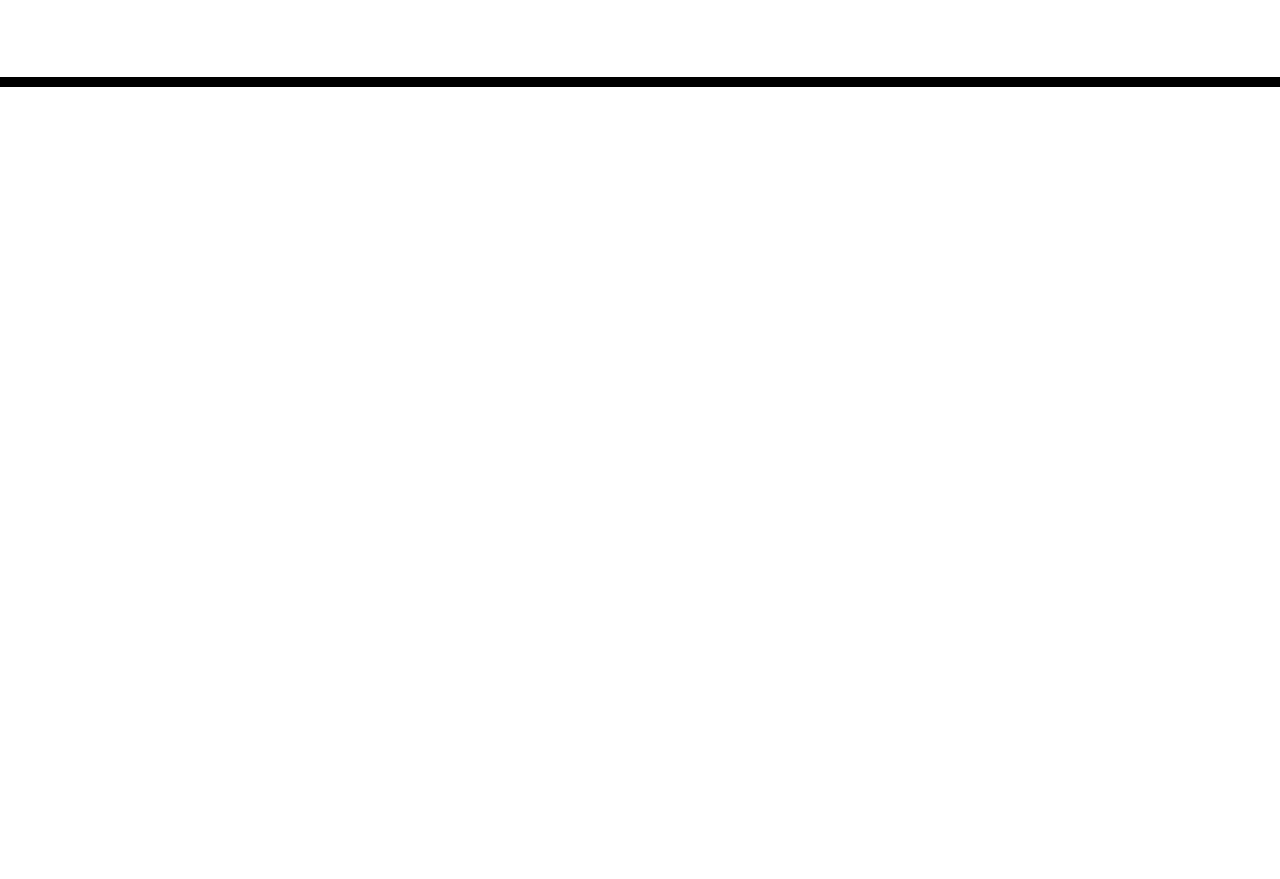
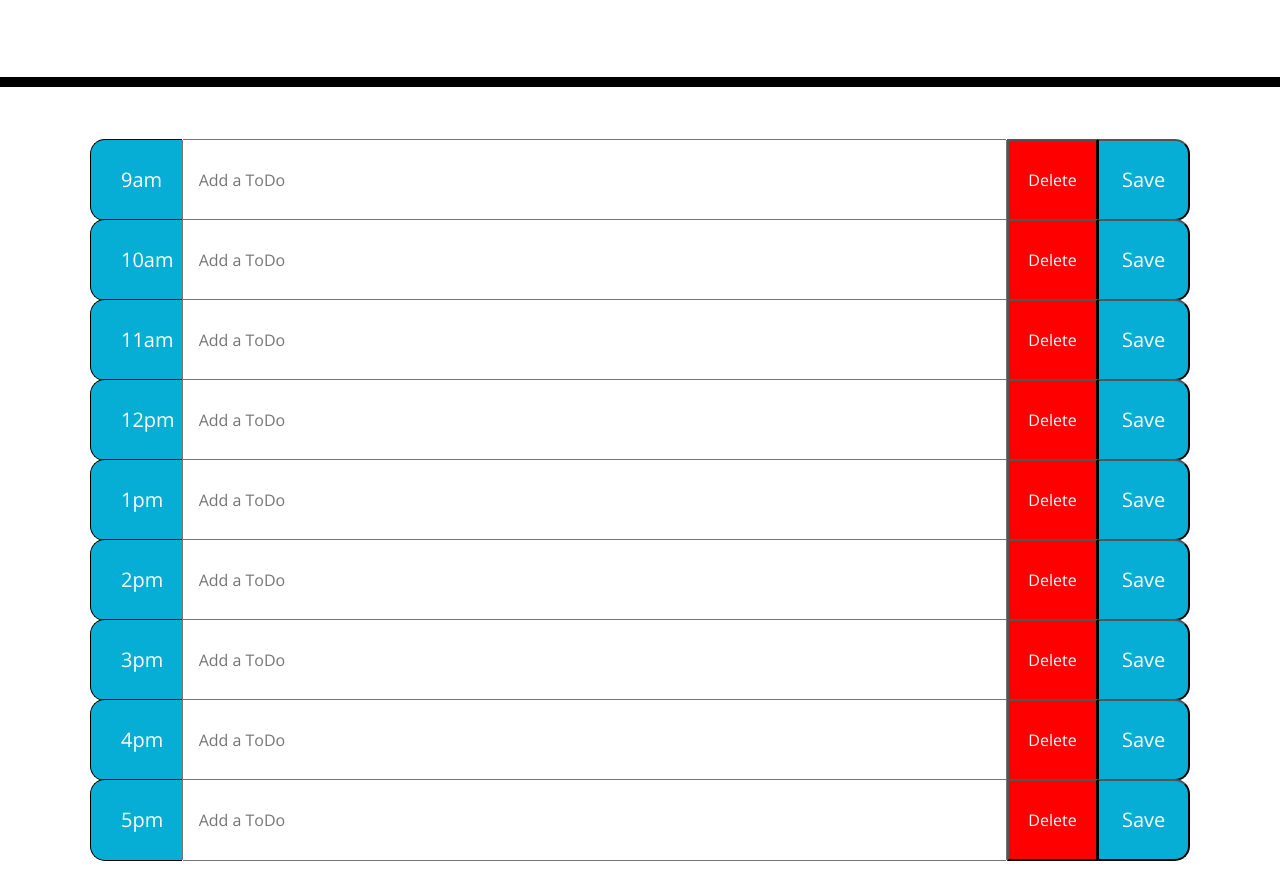
Before and after one commit to MBadi089/Work-Day-Scheduler, a plain HTML site: page index.html in a window 1280 px wide. Shown: the part 181-1060 px from the top of the page. Before the commit the page ends 800 px from the top, so only its background shows below. Drawn offline with nearby package versions, Linux system fonts and the light colour scheme; files that its build step writes are made by us from their sources.

Commit message:
added functions

```diff
--- a/assets/css/style.css
+++ b/assets/css/style.css
@@ -1,3 +1,4 @@
+
 body {
     font-family: 'Open Sans', sans-serif;
     font-size: 16px;
@@ -25,21 +26,32 @@ body {
     white-space: pre-wrap;
   }
 
+  /*-----This is the schedule portion of the page-----*/
   .time-block{
     text-align: center;
     border-radius: 15px;
   }
 
+  .container {
+    padding: 20px 35px;
+  }
+
   .row {
     white-space: pre-wrap;
     height: 80px;
-    border-top: 1px solid white;;
+    /*border-top: 1px solid white;*/
   }
 
   .hour {
-    background-color: #ffffff;
-    color: #000000;
-    border-top: 1px dashed #000000;
+    background-color: #06AED5;
+    color: white;
+    border-top: 1px solid black;
+    border-bottom: 1px solid black;
+    border-left: 1px solid black;
+    border-top-left-radius: 15px;
+    border-bottom-left-radius: 15px;
+    font-size: 20px;
+    padding: 30px;
   }
 
   .past {
@@ -57,7 +69,12 @@ body {
     color: white;
   }
 
-  .saveBtn {
+  #delBtn {
+    background-color: red;
+    color: white;
+  }
+
+  #saveBtn {
     border-left: 1px solid black;
     border-top-right-radius: 15px;
     border-bottom-right-radius: 15px;
@@ -65,7 +82,8 @@ body {
     color: white;
   }
 
-  .saveBtn i:hover {
+  #saveBtn, .delBtn i:hover {
     font-size: 20px;
     transition: all .3s ease-in-out;
   }
+/*-----End of the schedule portion of the page-----*/
--- a/assets/js/script.js
+++ b/assets/js/script.js
@@ -0,0 +1,44 @@
+//--------------------global Variables----------------------//
+userInput = '';
+var saveButton = document.getElementById('saveBtn');
+var deleteButton = document.getElementById('delBtn');
+var addToDo = document.getElementById('addToDo');
+
+//-----------------End of global Variables------------------//
+
+
+//--------------------addingToDo Function-------------------//
+function addingToDo() {
+    var addToDo = document.getElementById('addToDo').value;
+
+    if(addToDo.length < 3 || addToDo.length > 30) {
+        alert('Characters must be greater than 3 and less than 30!')
+    }
+    else {
+        alert('You added to the ToDo list!')
+}
+}
+//----------------End of addingToDo Function----------------//
+
+
+//--------------------deleteToDo Function-------------------//
+function deleteToDo() {
+    deleteButton = localStorage.removeItem(addToDo);
+}
+//----------------End of deleteToDo Function----------------//
+
+
+//---------------------saveToDo Function--------------------//
+function saveToDo() {
+addingToDo()
+    saveButton = localStorage.setItem('')
+
+}
+//------------------End of saveToDo function-----------------//
+
+
+//-------------------addEventLisnter Section-----------------//
+document.getElementById('delBtn').addEventListener('click', deleteToDo);
+document.getElementById('saveBtn').addEventListener('click', saveToDo);
+
+//-----------------End of addEventLisnter Section------------//
--- a/index.html
+++ b/index.html
@@ -18,7 +18,7 @@
       href="https://fonts.googleapis.com/css?family=Open+Sans&display=swap"
       rel="stylesheet"
     />
-    <link rel="stylesheet" href="style.css" />
+    <link rel="stylesheet" href="./assets/css/style.css"/>
     <title>Work Day Scheduler</title>
   </head>
 
@@ -28,10 +28,76 @@
       <p class="lead">A simple calendar app for scheduling your work day</p>
       <p id="currentDay" class="lead"></p>
     </header>
+
+    <!-- Timeblocks go here -->
+   <section class="time-block">
     <div class="container">
-      <!-- Timeblocks go here -->
+      <!--First row with 3 columns-->
+      <div class="row">
+        <div class="col-1 hour">9am</div>
+        <input id="addToDo" type="text" placeholder="Add a ToDo" class="col-9"/>
+        <button id="delBtn" class="col-1">Delete</button>
+        <button id="saveBtn" class="col-1">Save</button>
+      </div>
+      <!--Second row with 3 columns-->
+      <div class="row">
+        <div class="col-1 hour">10am</div>
+        <input id="addToDo" type="text" placeholder="Add a ToDo" class="col-9"/>
+        <button id="delBtn" class="col-1">Delete</button>
+        <button id="saveBtn" class="col-1">Save</button>
+      </div>
+      <!--Third row with 3 columns-->
+      <div class="row">
+        <div class="col-1 hour">11am</div>
+        <input id="addToDo" type="text" placeholder="Add a ToDo" class="col-9"/>
+        <button id="delBtn" class="col-1">Delete</button>
+        <button id="saveBtn" class="col-1">Save</button>
+      </div>
+      <!--Fourth row with 3 columns-->
+      <div class="row">
+        <div class="col-1 hour">12pm</div>
+        <input id="addToDo" type="text" placeholder="Add a ToDo" class="col-9"/>
+        <button id="delBtn" class="col-1">Delete</button>
+        <button id="saveBtn" class="col-1">Save</button>
+      </div>
+      <!--Fifth row with 3 columns-->
+      <div class="row">
+        <div class="col-1 hour">1pm</div>
+        <input id="addToDo" type="text" placeholder="Add a ToDo" class="col-9"/>
+        <button id="delBtn" class="col-1">Delete</button>
+        <button id="saveBtn" class="col-1">Save</button>
+      </div>
+      <!--Sixth row with 3 columns-->
+      <div class="row">
+        <div class="col-1 hour">2pm</div>
+        <input id="addToDo" type="text" placeholder="Add a ToDo" class="col-9"/>
+        <button id="delBtn" class="col-1">Delete</button>
+        <button id="saveBtn" class="col-1">Save</button>
+      </div>
+      <!--Seventh row with 3 columns-->
+      <div class="row">
+        <div class="col-1 hour">3pm</div>
+        <input id="addToDo" type="text" placeholder="Add a ToDo" class="col-9"/>
+        <button id="delBtn" class="col-1">Delete</button>
+        <button id="saveBtn" class="col-1">Save</button>
+      </div>
+      <!--Eigth row with 3 columns-->
+      <div class="row">
+        <div class="col-1 hour">4pm</div>
+        <input id="addToDo" type="text" placeholder="Add a ToDo" class="col-9"/>
+        <button id="delBtn" class="col-1">Delete</button>
+        <button id="saveBtn" class="col-1">Save</button>
+      </div>
+      <!--Nineth row with 3 columns-->
+      <div class="row">
+        <div class="col-1 hour">5pm</div>
+        <input id="addToDo" type="text" placeholder="Add a ToDo" class="col-9"/>
+        <button id="delBtn" class="col-1">Delete</button>
+        <button id="saveBtn" class="col-1">Save</button>
+      </div>
     </div>
-
+    </section>
+    <script src ="assets/js/script.js"></script>
     <script src="https://code.jquery.com/jquery-3.4.1.min.js"></script>
     <script src="https://cdnjs.cloudflare.com/ajax/libs/moment.js/2.24.0/moment.min.js"></script>
   </body>
```
